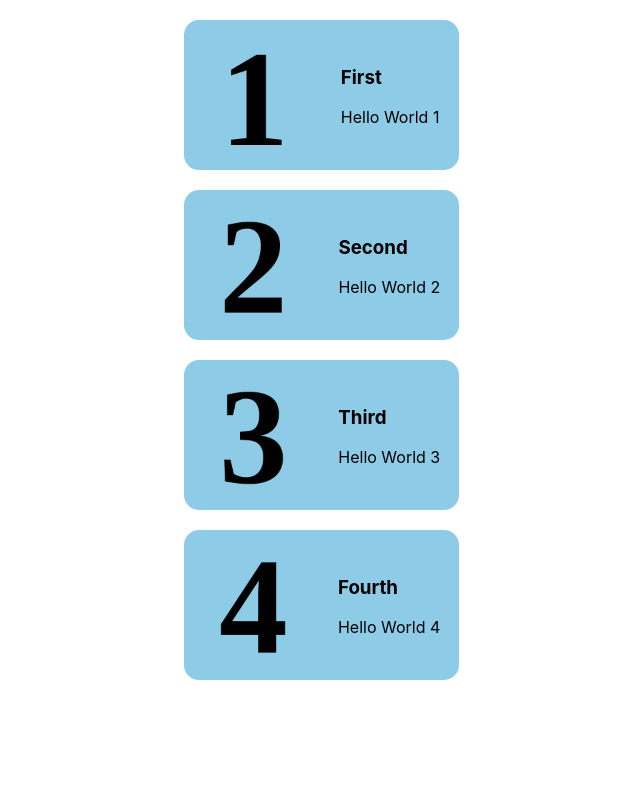
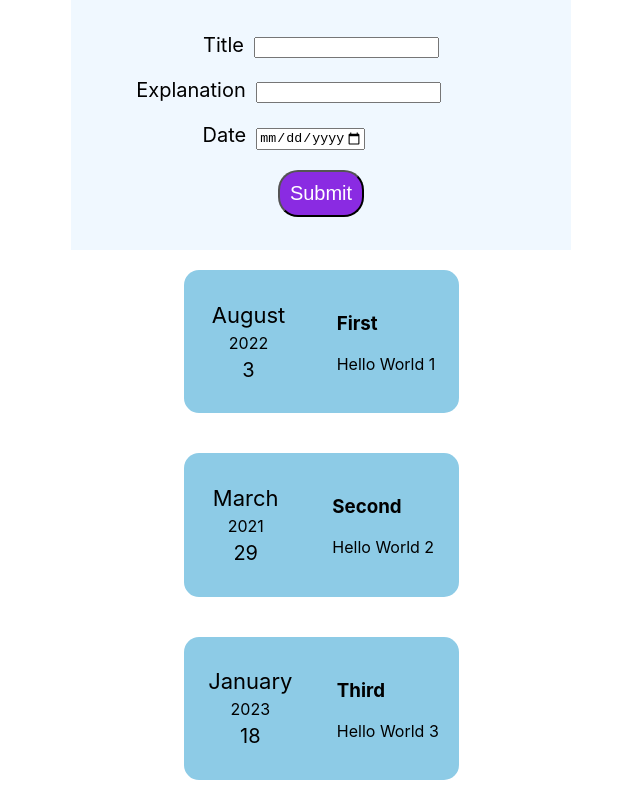
Before and after one commit to YunusEmrePak/Filter-App, a React (Create React App) app: page / in a window 1280 px wide. Shown: the whole page, without its empty margins (319-959 px from the left). Built offline with nearby package versions, Linux system fonts and the light colour scheme.

Commit message:
InputHandler

```diff
--- a/src/App.js
+++ b/src/App.js
@@ -1,39 +1,43 @@
 import Card from "./components/Card";
+import Form from "./components/Form";
 
 const App = () => {
   const objects = [
     {
       id: 1,
       img: "1.png",
+      year: "2022",
+      month: "August",
+      day: "3",
       title: "First",
       explanation: "Hello World 1",
     },
     {
       id: 2,
       img: "2.png",
+      year: "2021",
+      month: "March",
+      day: "29",
       title: "Second",
       explanation: "Hello World 2",
     },
     {
       id: 3,
       img: "3.png",
+      year: "2023",
+      month: "January",
+      day: "18",
       title: "Third",
       explanation: "Hello World 3",
-    },
-    {
-      id: 4,
-      img: "4.png",
-      title: "Fourth",
-      explanation: "Hello World 4",
-    },
+    }
   ];
 
   return (
     <div className="container">
+      <Form />
       <Card object={objects} i={0} />
       <Card object={objects} i={1} />
       <Card object={objects} i={2} />
-      <Card object={objects} i={3} />
     </div>
   );
 };
--- a/src/components/Card.css
+++ b/src/components/Card.css
@@ -1,7 +1,16 @@
 body {
+    display: flex;
+    justify-content: center;
+    align-items: center;
+}
+
+.container {
     display: flex;
     justify-content: space-around;
     align-items: center;
+    flex-direction: column;
+    width: 1000px;
+    height: 800px;
 }
 
 .card {
@@ -19,3 +28,23 @@ body {
     height: 100px;
     width: 100px;
 }
+
+.card-date {
+    text-align: center;
+}
+
+.date {
+    margin: 5px;
+}
+
+.card-month {
+    font-size: 22px;
+}
+
+.card-year {
+    font-size: 16px;
+}
+
+.card-day {
+    font-size: 20px;
+}
--- a/src/components/Card.js
+++ b/src/components/Card.js
@@ -6,7 +6,12 @@ const Card = (props) => {
 
   return (
     <div className="card">
-      <img src={require(`../img/${prps.img}`)} alt={index} />
+      <div className="card-date">
+        <div className="card-month date">{prps.month}</div>
+        <div className="card-year date">{prps.year}</div>
+        <div className="card-day date">{prps.day}</div>
+      </div>
+
       <div className="card-information">
         <h3>{prps.title}</h3>
         <p className="card-explanation">{prps.explanation}</p>
@@ -16,3 +21,5 @@ const Card = (props) => {
 };
 
 export default Card;
+
+{/* <img src={require(`../img/${prps.img}`)} alt={index} /> */}
--- /dev/null
+++ b/src/components/Form.css
@@ -0,0 +1,36 @@
+.form-container {
+    width: 500px;
+    height: 250px;
+    background-color: aliceblue;
+    flex-direction: column;
+    display: flex;
+    justify-content: center;
+    align-items: center;
+}
+
+.form-container div {
+    margin: 10px;
+}
+
+.form-container label {
+    margin-right: 10px;
+    font-size: 20px;
+}
+
+.submit-button {
+    margin: 10px;
+    padding: 10px;
+    font-size: 20px;
+    background-color: blueviolet;
+    border-radius: 20px;
+    color: #fff;
+    cursor: pointer;
+}
+
+.form-explanation label {
+    margin-left: -65px;
+}
+
+.form-date label {
+    margin-left: -75px;
+}
--- /dev/null
+++ b/src/components/Form.js
@@ -0,0 +1,65 @@
+import React, { useState } from "react";
+
+import "./Form.css";
+
+const Form = () => {
+  const [enteredTitle, setEnteredTitle] = useState("");
+  const [enteredExplanation, setEnteredExplanation] = useState("");
+  const [enteredDate, setEnteredDate] = useState("");
+
+  const submitHandler = (event) => {
+    event.preventDefault();
+
+    const data = [
+        {
+            id: Math.random().toString(),
+            title: enteredTitle,
+            explanation: enteredExplanation,
+            date: new Date(enteredDate)
+        }
+    ]
+
+    setEnteredTitle('');
+    setEnteredExplanation('');
+    setEnteredDate('');
+
+    console.log(data);
+
+  };
+
+  const titleHandler = (event) => {
+    setEnteredTitle(event.target.value);
+  }
+
+  const explanationHandler = (event) => {
+    setEnteredExplanation(event.target.value);
+  }
+
+  const dateHandler = (event) => {
+    setEnteredDate(event.target.value);
+  }
+
+  return (
+    <form onSubmit={submitHandler}>
+      <div className="form-container">
+        <div className="form-title">
+          <label>Title</label>
+          <input type="text" value={enteredTitle} onChange={titleHandler} />
+        </div>
+        <div className="form-explanation">
+          <label>Explanation</label>
+          <input type="text" value={enteredExplanation} onChange={explanationHandler} />
+        </div>
+        <div className="form-date">
+          <label>Date</label>
+          <input type="date" value={enteredDate} onChange={dateHandler} min="2020-01-01" max="2024-12-31"/>
+        </div>
+        <button className="submit-button" type="submit">
+          Submit
+        </button>
+      </div>
+    </form>
+  );
+};
+
+export default Form;
```
